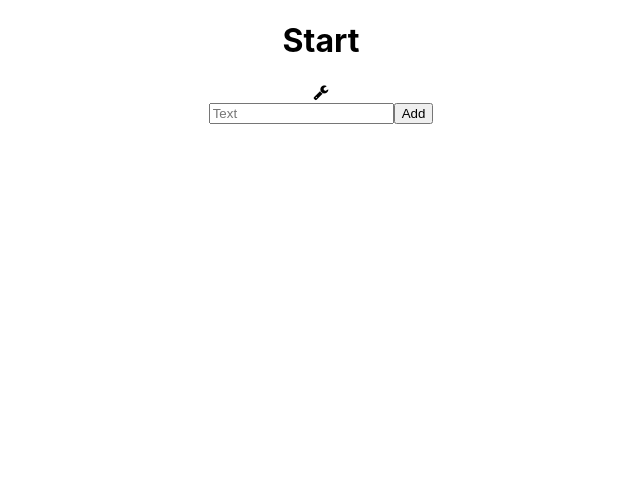
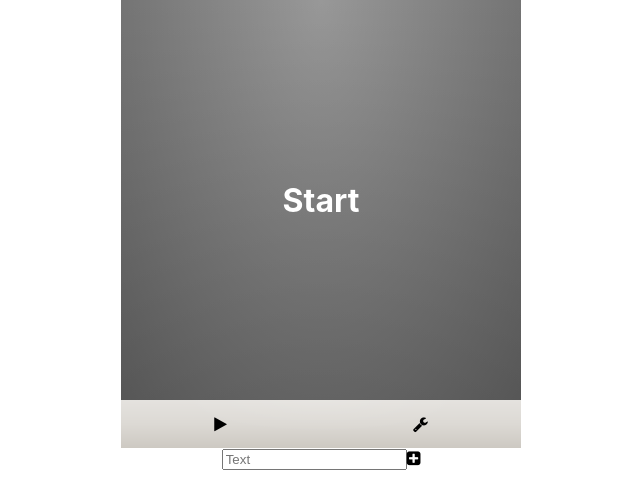
Before and after one commit to KarimBertacche/SpeedReader, a React (Create React App) app in the folder speedreader/: page / in a window 1280 px wide. Shown: the top 504 px of the page, without its empty margins (319-959 px from the left). Built offline with nearby package versions, Linux system fonts and the light colour scheme.

Commit message:
Feature: added in the setting section the availability to set the style of the wordSection

```diff
--- a/speedreader/src/Components/WordSection/TextAdder.js
+++ b/speedreader/src/Components/WordSection/TextAdder.js
@@ -28,7 +28,9 @@ this.setState({
     return (
       <div>
       <input type="text" name="text" value={this.state.text} onChange={this.changeHandler} placeholder="Text" />
-      <button onClick={this.addTextToRedux}>Add</button>
+      <i
+      onClick={this.addTextToRedux}
+      className="fa fa-plus-square"/>
       </div>
      );
   }
--- a/speedreader/src/Components/WordSection/WordSection.js
+++ b/speedreader/src/Components/WordSection/WordSection.js
@@ -4,9 +4,39 @@ import { connect } from 'react-redux';
 import styled from 'styled-components';
 
 const StyledWordSection = styled.div`
+display: flex;
+justify-content: center;
+align-items: center;
+flex-direction: column;
+
+.word-section {
+  background: linear-gradient(to bottom, rgba(255,255,255,0.15) 0%, rgba(0,0,0,0.15) 100%), radial-gradient(at top center, rgba(255,255,255,0.40) 0%, rgba(0,0,0,0.40) 120%) #989898;
+ background-blend-mode: multiply,multiply;
+ color: white;
+ width: 400px;
+ height: 400px;
+display: flex;
+justify-content: center;
+align-items: center;
+}
 
 .off {
   display: none;
+}
+
+.menu {
+  display: flex;
+  justify-content: space-around;
+  align-items: center;
+  background-color: #DCD9D4;
+ background-image: linear-gradient(to bottom, rgba(255,255,255,0.50) 0%, rgba(0,0,0,0.50) 100%), radial-gradient(at 50% 0%, rgba(255,255,255,0.10) 0%, rgba(0,0,0,0.50) 50%);
+ background-blend-mode: soft-light,screen;
+  width: 400px;
+  height: 3rem;
+}
+
+.words-per-min {
+  display: flex;
 }
 `;
 
@@ -15,8 +45,19 @@ class WordSection extends React.Component {
     super(props);
     this.state = {
       settings: false,
+      number: '',
+      textBackgroundColor: '',
+      textFontSize: '',
+      textHeight: '',
+      textWidth: '',
     }
   }
+
+  changeHandler = (e) => {
+    this.setState({
+      [e.target.name]: e.target.value
+    });
+    };
 
   showSettings = () => {
     this.setState({
@@ -27,7 +68,11 @@ class WordSection extends React.Component {
   start = () => {
     const texts = this.props.text;
 
-    var i = 0;
+    const wordsPerSecond = this.state.number / 60;
+
+    const resultForSetInterval = 1000 / wordsPerSecond
+
+    let i = 0;
 
     const increment = () => {
 
@@ -37,28 +82,75 @@ class WordSection extends React.Component {
       }
     };
 
-    setInterval(increment, 1000);
+    setInterval(increment, resultForSetInterval);
+
+    this.setState({
+      number: '',
+      settings: false,
+    });
   };
 
   render() {
+
+    const styleWordSection = {
+      color: this.state.textColor,
+      background: this.state.textBackgroundColor,
+      fontSize: `${this.state.textFontSize}px`,
+      height: `${this.state.textHeight}px`,
+      width:  `${this.state.textWidth}px`,
+  };
+
     return (
       <StyledWordSection>
-        {/* {this.props.text.map((word, index) => {
-          return <div key={index}>
-            <h1>
-              {word}</h1>
-          </div>
-        })} */}
-        <div className="Word-section">
-        <h1 className='text'>Start</h1>
+        <div
+        className="word-section"
+        style={styleWordSection}>
+        <h1
+        className='text'>Start</h1>
         </div>
+       <div className="menu">
+        <i
+        onClick={this.start}
+        className="fa fa-play" />
         <i
         onClick={this.showSettings}
-        class="fa fa-wrench"/>
+        className="fa fa-wrench"/>
+        </div>
         <div className={this.state.settings ? "settings" : 'off'}>
-        <i
-        onClick={this.start}
-        class="fa fa-play" />
+        <div className="words-per-min">
+        <p>Words per minute</p>
+        <input type="number"
+         name="number"
+         value={this.state.number}
+         onChange={this.changeHandler}
+          placeholder="number"
+           min="60" />
+           <p>Background Color</p>
+        <input type="text"
+         name="textBackgroundColor"
+         value={this.state.textBackgroundColor}
+         onChange={this.changeHandler}
+          placeholder="textBackgroundColor"
+           />
+           <p>Fontsize</p>
+        <input type="number"
+         name="textFontSize"
+         value={this.state.textFontSize}
+         onChange={this.changeHandler}
+          placeholder="Fontsize" />
+           <p>Height</p>
+        <input type="number"
+         name="textHeight"
+         value={this.state.textHeight}
+         onChange={this.changeHandler}
+          placeholder="Height" />
+           <p>Width</p>
+        <input type="number"
+         name="textWidth"
+         value={this.state.textWidth}
+         onChange={this.changeHandler}
+          placeholder="Width"/>
+           </div>
         </div>
         <TextAdder />
       </StyledWordSection>
```
